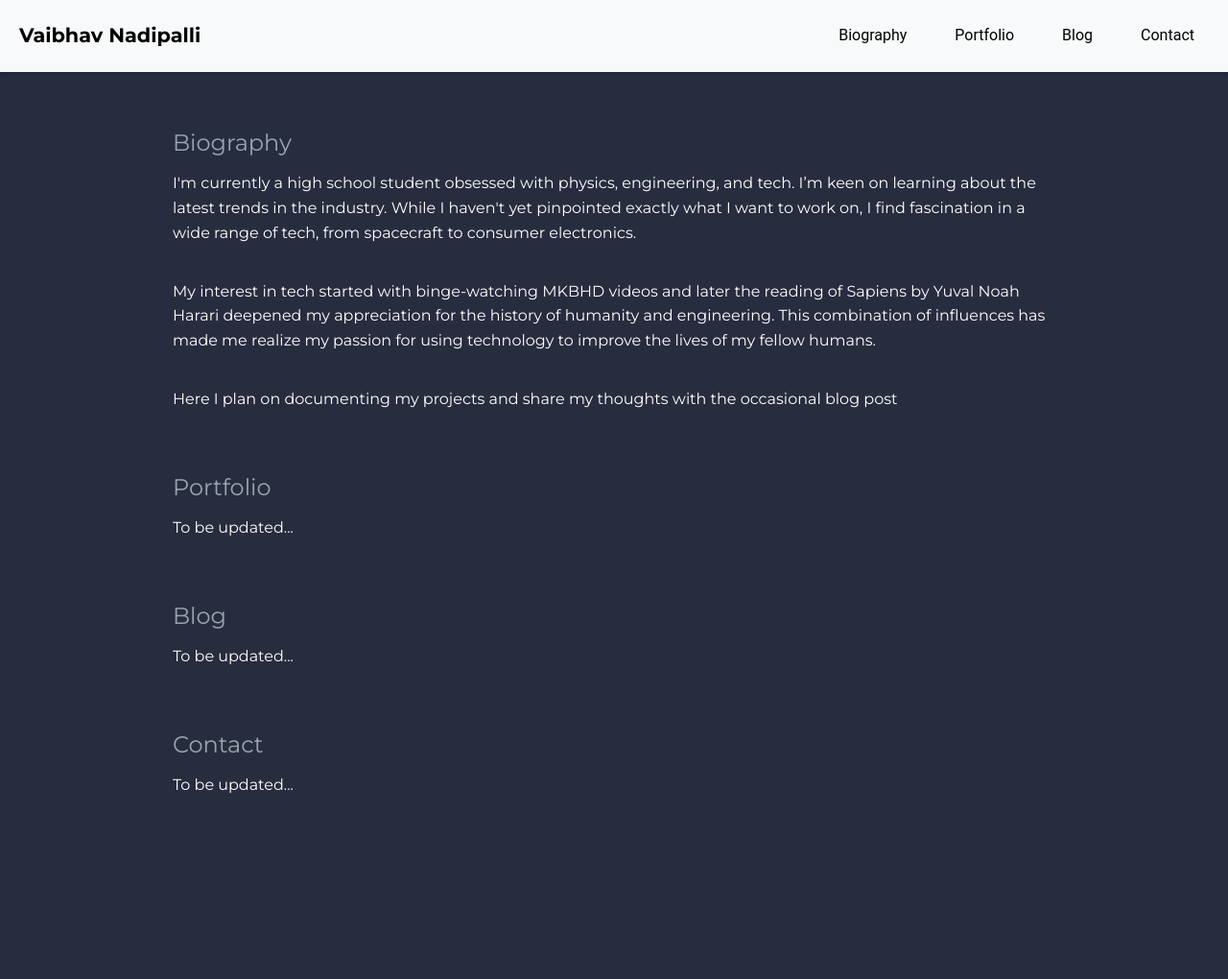
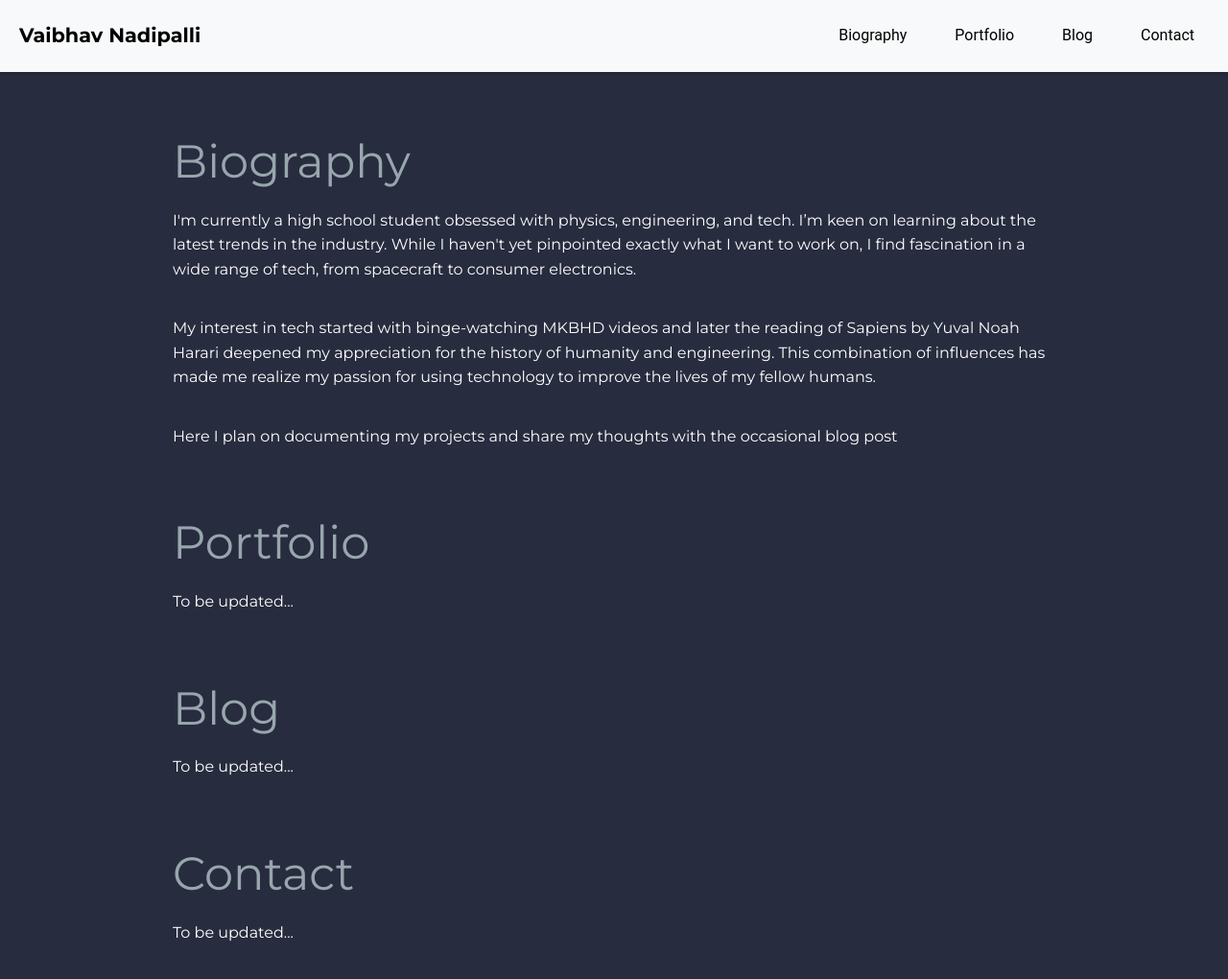
Before and after one commit to Vaibhav-Nadipalli/vaibhav-nadipalli.github.io, a Jekyll site: the page built from index.markdown, in a window 1280 px wide and 1064 px high. Shown: the top 1020 px of the window at 96% size. Built offline with Jekyll 4.4.1, drawn with Linux system fonts in a browser that asks for light colours.

Commit message:
Update styles.css

```diff
--- a/assets/css/styles.css
+++ b/assets/css/styles.css
@@ -127,7 +127,7 @@ section {
 
 /* Section title styling */
 .section-title {
-    font-size: 1.5rem;
+    font-size: 3rem;
     font-weight: 400;
     margin-bottom: 10px;
     color: #98a6ad; /* Modern grey title color */
```
